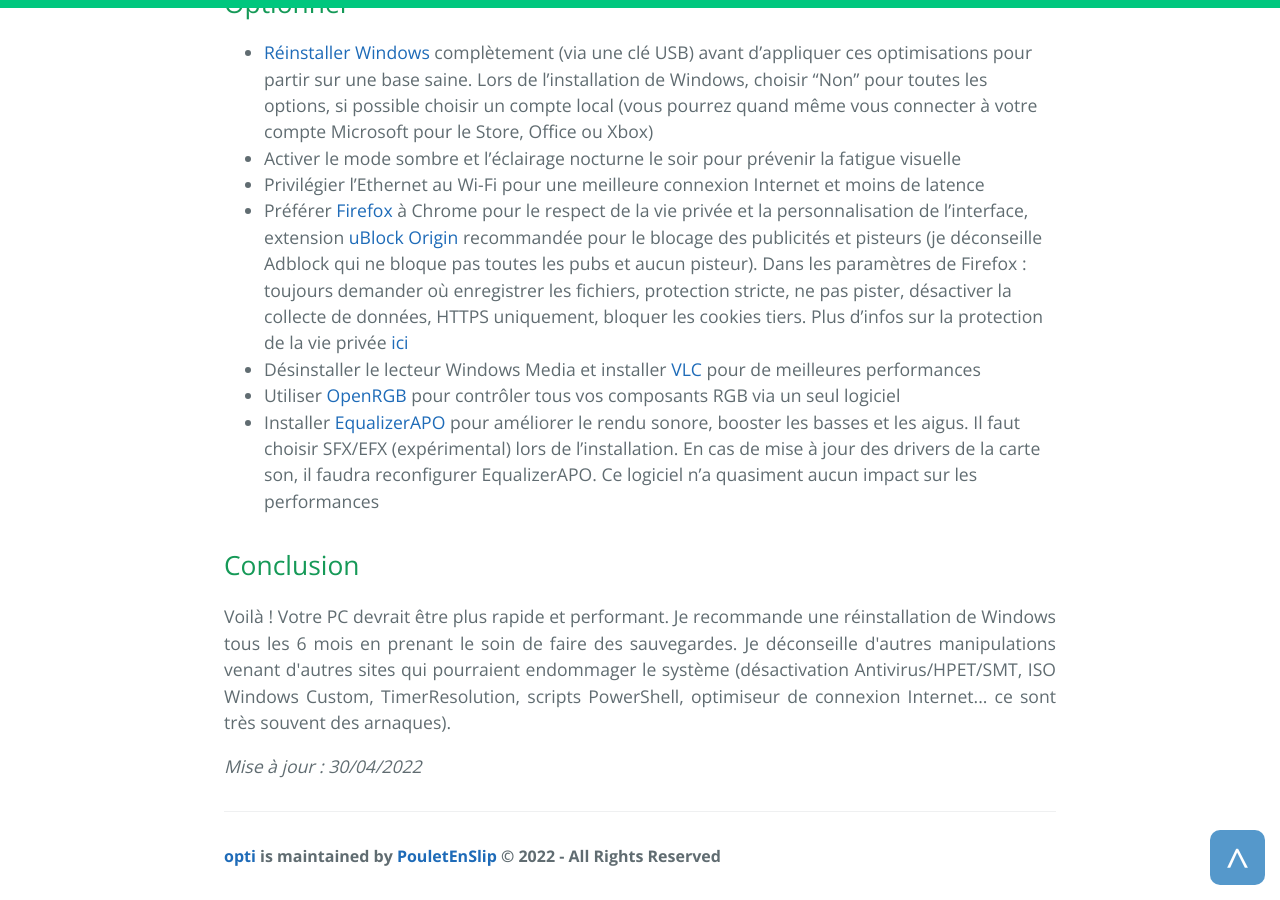
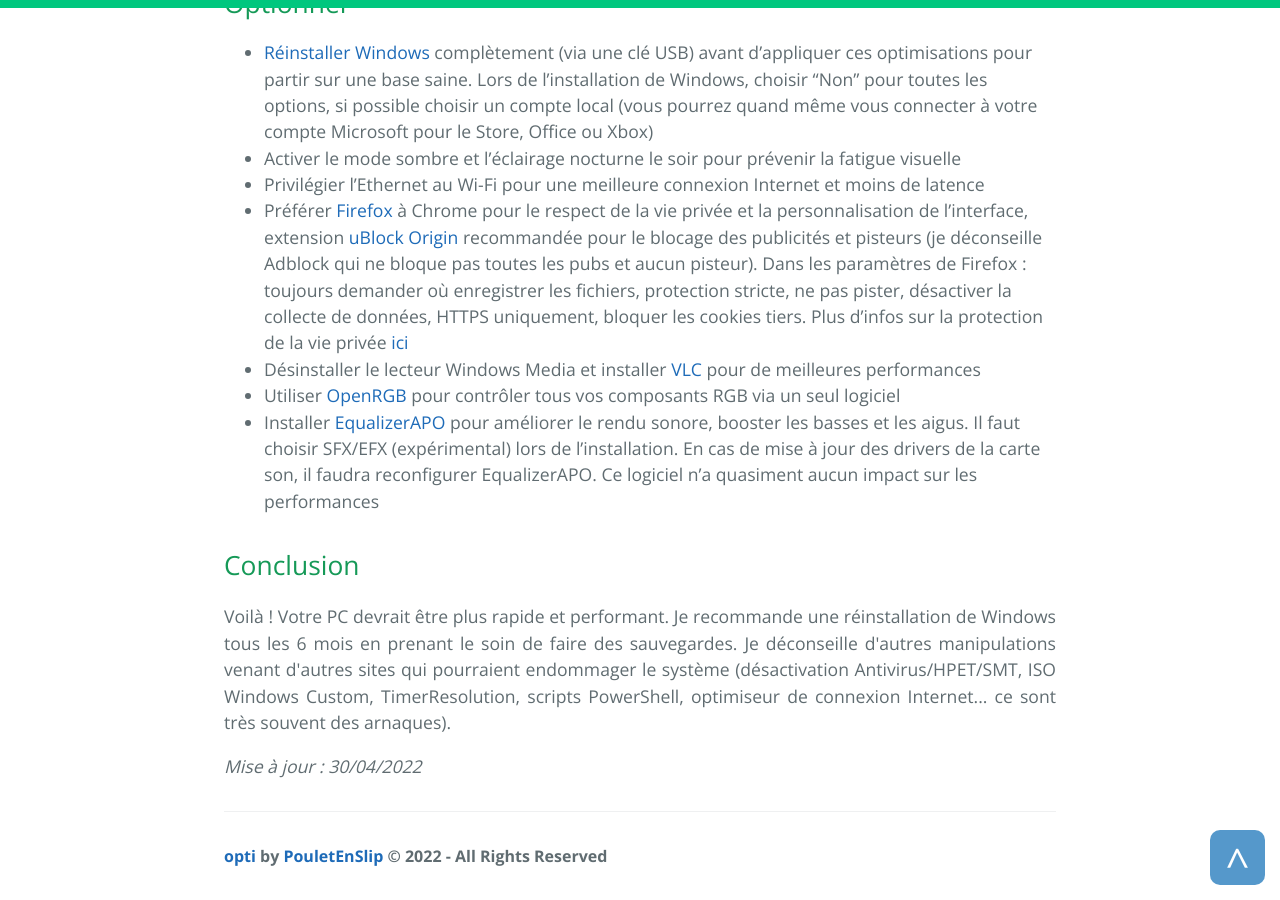
Before and after one commit to PouletEnSlip/pouletenslip.github.io, a Jekyll site: the page built from pages/opti/index.md, in a window 1280 px wide and 900 px high, scrolled down 3196 px. Built offline with Jekyll 4.4.1, drawn with Linux system fonts in a browser that asks for light colours; comment, search, counter and statistics services are not loaded.

Commit message:
Update opti.html

```diff
--- a/_layouts/opti.html
+++ b/_layouts/opti.html
@@ -32,7 +32,7 @@
       {{ content }}
       <a href="#"><button class="top">^</button></a>
       <footer class="site-footer">
-          <span class="site-footer-owner"><a href="https://github.com/PouletEnSlip/Opti">opti</a> is maintained by <a href="https://github.com/PouletEnSlip">PouletEnSlip</a> © 2022 - All Rights Reserved</span>
+          <span class="site-footer-owner"><a href="https://github.com/PouletEnSlip/Opti">opti</a> by <a href="https://github.com/PouletEnSlip">PouletEnSlip</a> © 2022 - All Rights Reserved</span>
       </footer>
     </main>
     <script src="../../script/script.js"></script>
```
